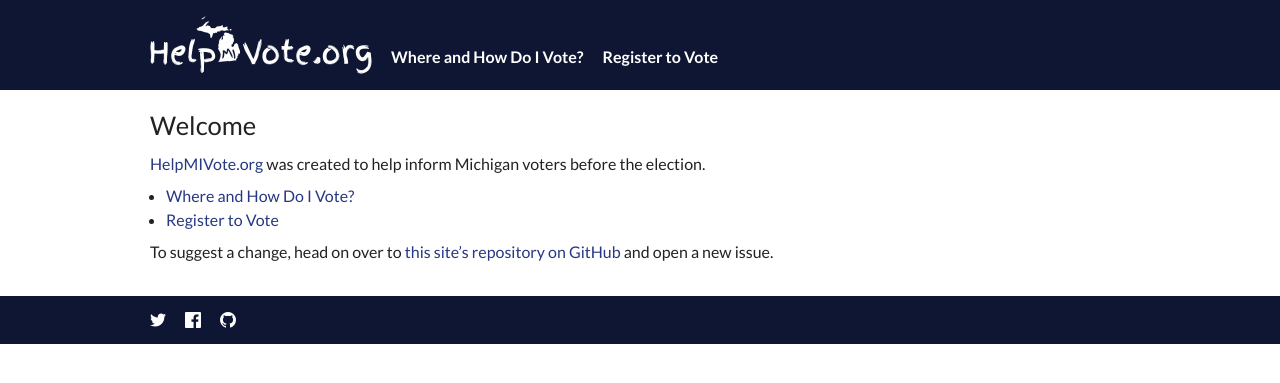
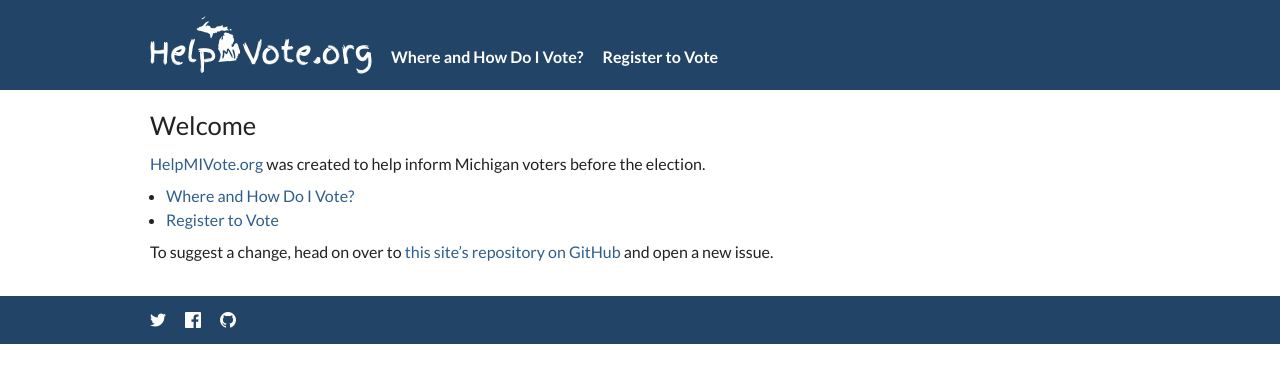
Before and after one commit to GuideMyVote/helpmivote.org, a Jekyll site: the page built from index.md, in a window 1280 px wide. Shown: the top 383 px of the page. Built offline with Jekyll 4.4.1, drawn with Linux system fonts in a browser that asks for light colours.

Commit message:
Lighten brand color
Previous color could look black on some screens

```diff
--- a/_sass/_base.scss
+++ b/_sass/_base.scss
@@ -100,16 +100,16 @@ h2 {
  * Links
  */
 a {
-	color: lighten($brand-color, 20%);
+	color: lighten($brand-color, 10%);
 	text-decoration: none;
 
 	&:visited {
-		color: adjust-hue(lighten($brand-color, 20%), 30deg);
+		color: adjust-hue(lighten($brand-color, 10%), 30deg);
 	}
 
 	&:hover,
 	&:focus {
-		color: adjust-hue(lighten($brand-color, 20%), -30deg);
+		color: adjust-hue(lighten($brand-color, 10%), -30deg);
 		text-decoration: underline;
 	}
 }
--- a/css/main.scss
+++ b/css/main.scss
@@ -14,7 +14,7 @@ $spacing-unit:     16px;
 
 $text-color:       #222;
 $background-color: #fff;
-$brand-color:      #0f1633;
+$brand-color:      #246;
 
 $grey-color:       #777;
 $grey-color-light: lighten($grey-color, 40%);
```
Also changed, not shown: .assets/logo/helpmivote.org.square.svg, .assets/logo/helpmivote.org.svg, helpmivote.org.png.
